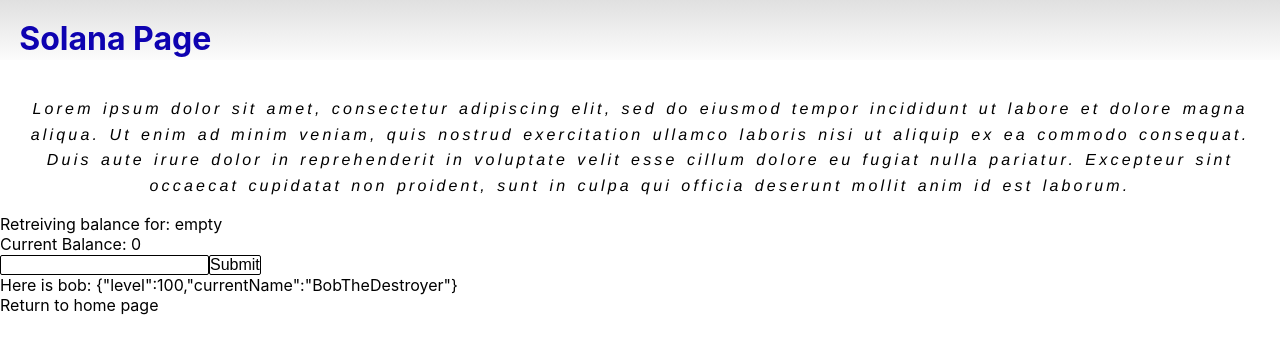
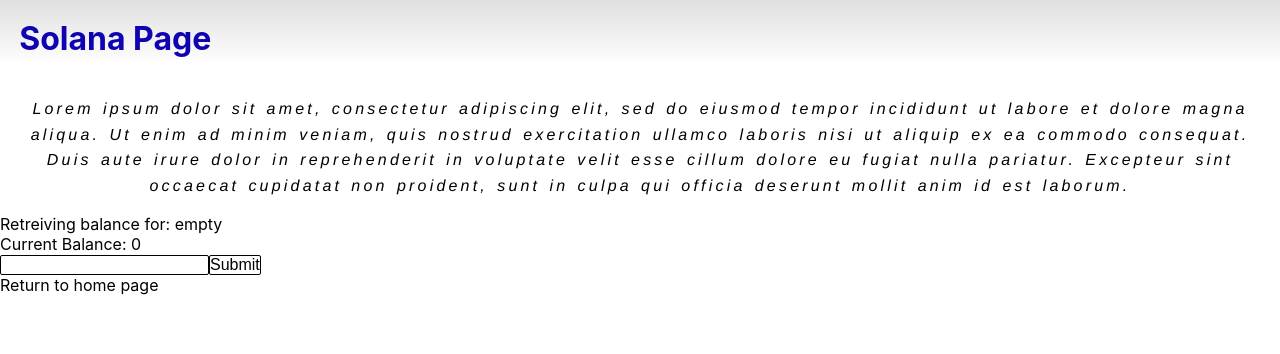
Before and after one commit to bradlet/thompson_learn_solana_fe, a Next.js app: page /web3/solana in a window 1280 px wide. Shown: the top 354 px of the page. Built offline with nearby package versions, Linux system fonts and the light colour scheme.

Commit message:
Move test stat usage to character page

```diff
--- a/pages/web3/character.tsx
+++ b/pages/web3/character.tsx
@@ -1,6 +1,7 @@
 import { NextPage } from "next";
 import Link from "next/link";
 import TopBar from "../../components/TopBar";
+import { TEST_STATS } from "../../helpers/fixtures";
 // import * as solanaW3 from '@solana/web3.js';
 // console.log(solanaW3);
 
@@ -22,6 +23,9 @@
       <TopBar pageTitle="Character sheet" />
       <main>
           {data.color}
+          <div>
+            <p>Here is bob: {JSON.stringify(TEST_STATS)}</p>
+          </div>
       </main>
       <Link href="/">
         <a>Return to home page</a>
--- a/pages/web3/solana.tsx
+++ b/pages/web3/solana.tsx
@@ -3,7 +3,6 @@
 import Link from "next/link";
 import { FormEvent, useState } from "react";
 import TopBar from "../../components/TopBar";
-import { TEST_STATS } from "../../helpers/fixtures";
 //import styles from "../../styles/solana.module.css";
 
 const Solana: NextPage = () => {
@@ -50,9 +49,6 @@
             <input type="text" id="inputAddress" />
             <input type="submit" />
           </form>
-          <div>
-            <p>Here is bob: {JSON.stringify(TEST_STATS)}</p>
-          </div>
         </div>
       </main>
       <Link href="/">
```
